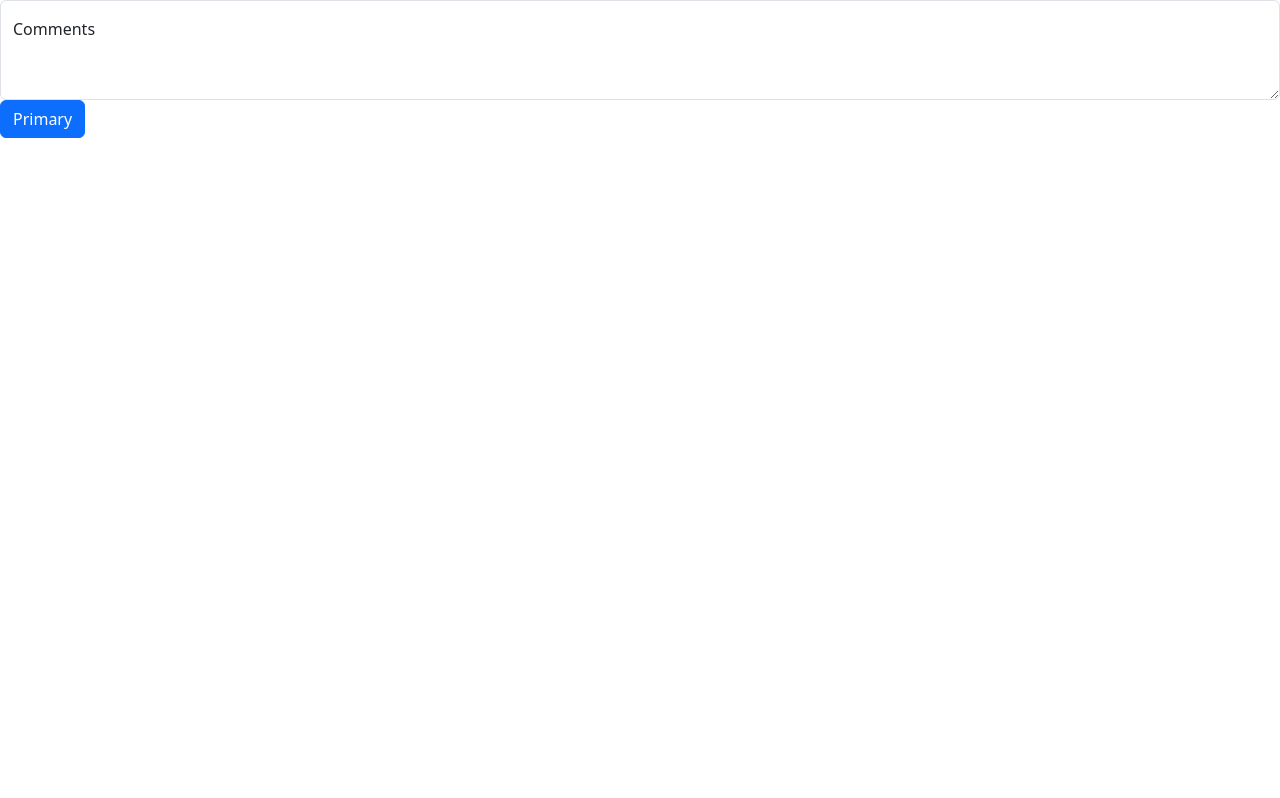
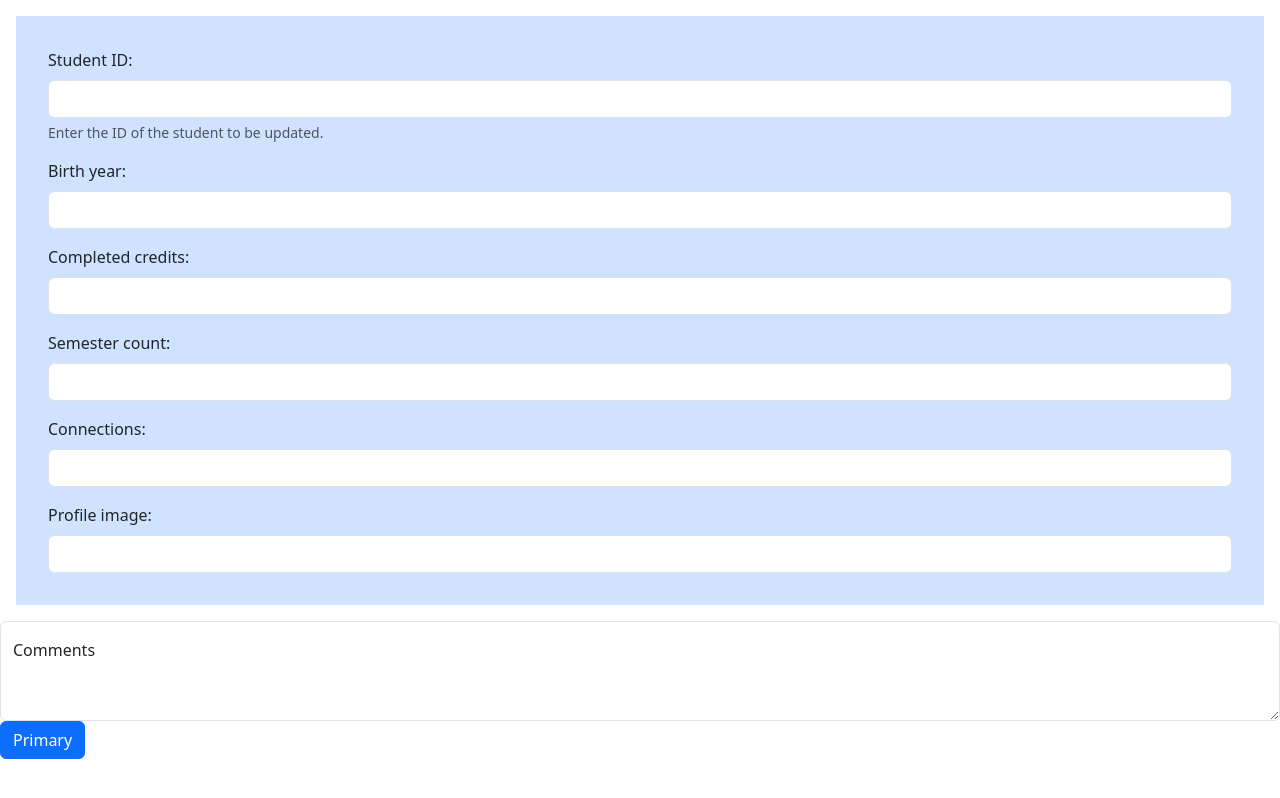
Before and after one commit to DanShepherd27/OE_KF_workshop03, a plain HTML site: page index.html in a window 1280 px wide. Drawn offline with nearby package versions, Linux system fonts and the light colour scheme; no server answers.

Commit message:
Add update form (no functionality yet)

```diff
--- a/index.html
+++ b/index.html
@@ -23,7 +23,36 @@
               <a class="nav-link" href="#">Delete</a>
             </li>
           </ul> -->
-          <div class="form-floating">
+
+          <div class="form-floating bg-primary-subtle m-3 p-3 update-form">
+            <div class="m-3">
+                <label for="studentId" class="form-label">Student ID:</label>
+                <input type="text" class="form-control" id="studentId" aria-describedby="studentIdHelp">
+                <div id="studentIdHelp" class="form-text">Enter the ID of the student to be updated.</div>
+            </div>
+            <div class="m-3">
+                <label for="birthYear" class="form-label">Birth year:</label>
+                <input type="text" class="form-control" id="birthYear">
+            </div>
+            <div class="m-3">
+                <label for="completedCredits" class="form-label">Completed credits:</label>
+                <input type="text" class="form-control" id="completedCredits">
+            </div>
+            <div class="m-3">
+                <label for="semesterCount" class="form-label">Semester count:</label>
+                <input type="text" class="form-control" id="semesterCount">
+            </div>
+            <div class="m-3">
+                <label for="connections" class="form-label">Connections:</label>
+                <input type="text" class="form-control" id="connections">
+            </div>
+            <div class="m-3">
+                <label for="image" class="form-label">Profile image:</label>
+                <input type="text" class="form-control" id="image">
+            </div>
+          </div>
+
+          <div class="form-floating create-form">
             <textarea class="form-control" placeholder="Leave a comment here" id="floatingTextarea2" style="height: 100px"></textarea>
             <label for="floatingTextarea2">Comments</label>
           </div>
```
Also changed, not shown: script.js (+15 -0 lines).
